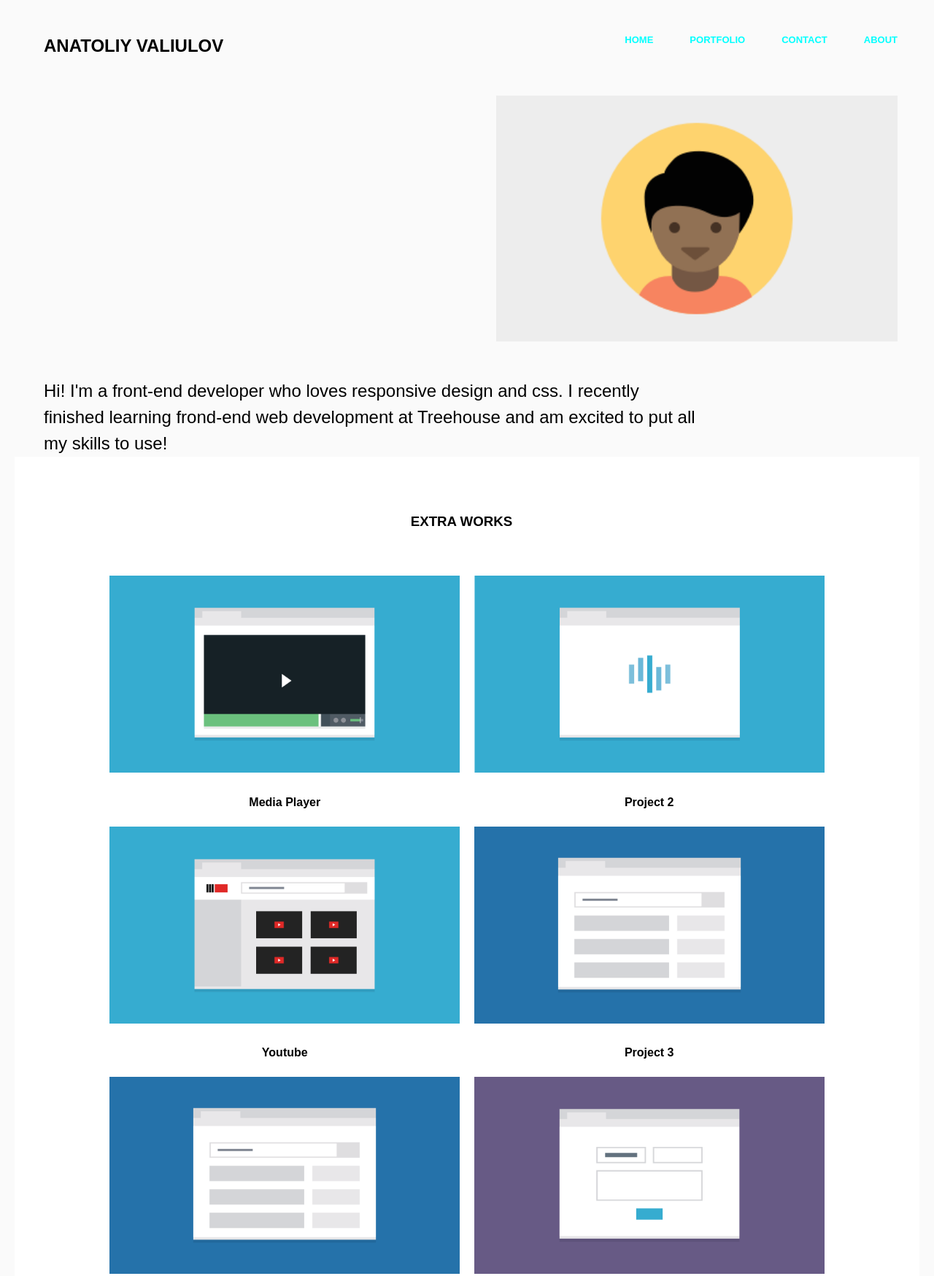
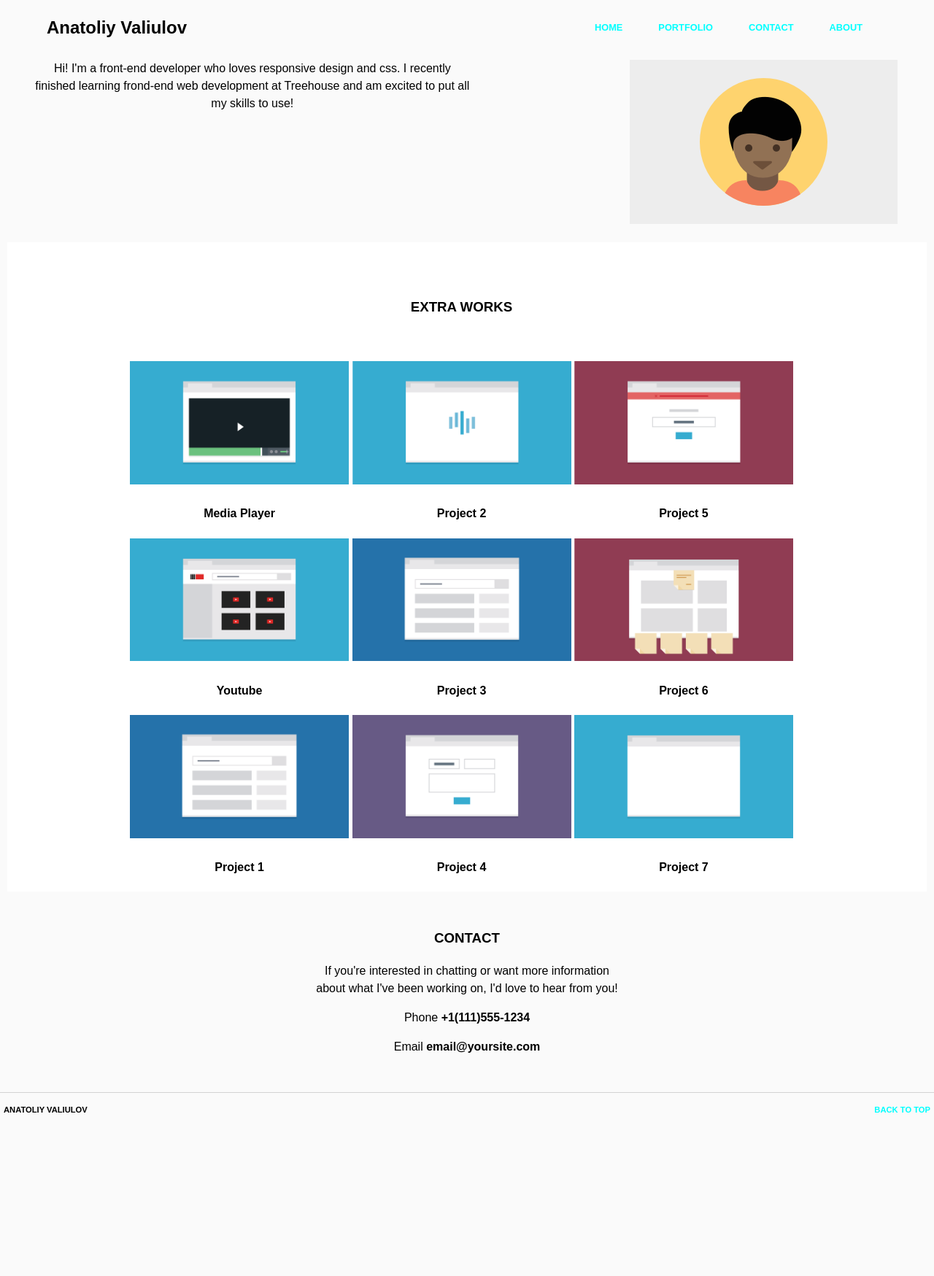
Before and after one commit to avaliulov/Project-2, a plain HTML site: page portfolio.html in a window 1280 px wide. Shown: the top 1749 px of the page at 73% size. After the commit the page ends 1532 px from the top, so only its background shows below. Drawn offline with Linux system fonts and the light colour scheme.

Commit message:
Fixed "Media Q"

```diff
--- a/css/styles.css
+++ b/css/styles.css
@@ -1,59 +1,54 @@
-
 * {
 	box-sizing: border-box;
 }
 
 body {
+	width: 100%;
+	height: 100%;
 	background-color: #fafafa;
-    font: 1em/1.5 Arial,sans-serif;
+	font: 1em/1.5 Arial, sans-serif;
 	margin: 0 auto;
 }
 
-img {
-    margin-bottom: 20px;
-    max-width: 100%;
-}
-
-h3, li {
+h3,
+li {
 	text-transform: uppercase;
 }
 
+
 /******* NAVIGATION *******/
 
-.main-nav {
-    margin: 30px 0;
-    min-height: 30px;
-    padding: 10px;
+.wrapper {
+	width: 90%;
+	margin: 0 auto;
 	text-align: center;
-    width: 100%;
 }
 
-.nav {
-    display: flex;
-    font-weight: 700;
-    justify-content: space-around;
-    list-style-type: none;
+.main-nav li {
+	background-color: white;
+	border-bottom: 5px solid #fafafa;
+	margin: 0 auto;
+}
+
+nav ul {
 	margin: 0 auto;
 	padding: 0;
+	list-style-type: none;
 }
 
-.nav .name {
-    display: block;
-    font-size: 1.5em;
-    margin-left: 40px;
-    margin-right: auto;
+nav a {
+	margin-bottom: 0;
+	padding: 5px 0;
+	text-decoration: none;
+	font-weight: bold;
 }
 
-.nav li {
-    font-size: 13px;
-    padding: 5px 40px 10px 10px;
-}
 
 /******* MAIN CONTENT *******/
 
 .main {
 	background-color: #fff;
-    margin: 0 20px;
+	margin: 25px auto;
 	padding-right: 15px;
 	padding-top: 15px;
 	text-align: center;
@@ -66,31 +61,33 @@ h3, li {
 .main img,
 .main p {
 	margin: 0 auto;
-    max-width: 1600px;
-    width: 480px;
+	width: 280px;
 }
 
 .content-first,
 .content-second {
-    display: inline-block;
 	margin: 0 auto;
 	padding: 0 0 50px 15px;
 }
 
+
 /******* HEADER *******/
 
+header {
+	text-align: center;
+}
+
 .profile-image {
-    float: right;
-    margin: 0 50px 50px 0;
-    width: 550px;
+	max-width: 90%;
+	margin: 10px auto;
+	padding: 0;
 }
 
 .about-me {
-    float: left;
-    font-size: 1.5em;
-    margin: 0 0 0 60px;
-    width: 900px;
+	font-size: 1em;
+	margin: 0 auto;
 }
+
 
 /******* FOOTER *******/
 
@@ -99,35 +96,29 @@ h3, li {
 }
 
 .contact {
-    margin-bottom: 50px;
-    margin-top: 50px;
+	margin: 50px 0;
+	padding: 0 20px;
 }
 
-.footer-nav {
-    border-top: 1px solid lightgrey;
+.footer-nav ul {
+	width: 100%;
 	display: flex;
-    font-size: 10px;
+	font-size: 0.7em;
 	font-weight: bold;
-    justify-content: space-around;
-    list-style-type: none;
-    margin: 70px 0 0 70px;
-    padding: 20px 0;
-    width: 92%;
-}
-
-.footer-nav li {
-    font-size: 13px;
-    margin-left: 50px;
+	margin-bottom: 15px;
+	margin: 0 auto;
+	padding: 0 5px;
 }
 
 .footer-nav .name {
-    display: block;
-    font-size: 13px;
-    font-weight: bold;
-    margin-left: 0;
 	margin-right: auto;
-    text-transform: none;
 }
+
+.t-border {
+	border-top: 1px solid lightgrey;
+	padding-top: 15px;
+}
+
 
 /******* LINKS *******/
 
@@ -144,6 +135,7 @@ a:active {
 	color: antiquewhite;
 }
 
+
 /******* PAGE ABOUT *******/
 
 .profile-photo {
@@ -151,6 +143,7 @@ a:active {
 	display: block;
 	margin: 0 auto 30px;
 	max-width: 350px;
+	margin-top: 40px;
 }
 
 .about-p {
@@ -163,6 +156,7 @@ a:active {
 	transition: all 0.5s ease 0s;
 }
 
+
 /******* CLEARFIX *******/
 
 .clearfix::after {
@@ -171,100 +165,76 @@ a:active {
 	display: block;
 }
 
-/******* MEDIA Q *******/
 
-@media (max-width: 1024px) {
+/********* MEDIA Q ***************/
 
+@media only screen and (min-width: 768px) {
+	.main-nav {
+		display: flex;
+		margin: 0 auto;
+		margin-bottom: 30px;
+		width: 50%;
+	}
+	nav a {
+		background-color: #fafafa;
+		font-weight: bold;
+	}
+	.profile-image {
+		float: right;
+		margin: 0 auto;
+		padding-right: 10px;
+	}
+	.about-me {
+		float: left;
+		width: 47%;
+		margin-left: 10px;
+	}
+	.content-first,
+	.content-second {
+		display: inline-block;
+		margin: 0 auto;
+		max-width: 450px;
+		padding: 0;
+	}
 	.main img,
 	.main p {
-        max-width: 1024px;
-        width: 290px;
-    }
-    .profile-image {
-        width: 300px;
-    }
-    .about-me {
-        font-size: 1.4em;
-        margin-left: 40px;
-        width: 550px;
-    }
-    .nav .name {
-        margin-left: 30px;
-    }
-    .nav li {
-        font-size: 0.7em;
-        padding: 10px 40px 0 0;
-    }
-    .footer-nav {
-        margin-left: 40px;
-        width: 92%;
+		width: 330px;
+		height: 100%;
 	}
 }
 
-@media (max-width: 768px) {
-
-    .nav {
-        display: block;
-        margin-left: 40px;
+@media (min-width: 1024px) {
+	.main-nav {
+		font-size: 1em;
+		margin-right: 0px;
+		padding-left: 160px
 	}
-    .nav .name {
-        font-size: 1em;
-        margin-bottom: 10px;
+	.main-nav li {
+		float: right;
+		margin-left: 15px;
+		margin-top: 28px;
+		font-size: 0.8em;
 	}
-    .nav li {
-        display: inline;
+	.name {
+		float: left;
+		position: relative;
+	}
+	.about-me {
+		margin-left: 45px;
+	}
+	.profile-image {
+		margin-right: 50px;
+		padding: 0;
 	}
 	.main {
-        margin: 0 auto;
+		margin: 25px 10px;
 	}
-    .profile-image {
-        margin-right: 20px;
-    }
-    .about-me {
-        font-size: 0.9em;
-        width: 350px;
+	.content-first,
+	.content-second {
+		display: inline-block;
 	}
 	.main img,
 	.main p {
-        max-width: 768px;
-        width: 330px;
-    }
-    .footer-nav li,
-    .footer-nav .name {
-        font-size: 10px;
-        margin-left: 15px;
+		width: 300px;
 	}
 }
-@media (max-width: 320px) {
-
-    .nav li {
-        display: block;
-    }
-    .nav .name {
-        font-size: 10px;
-        margin-right: 35px;
-    }
-    .profile-image {
-        margin: 0 30px;
-        width: 200px;
-    }
-    .about-me {
-        font-size: 10px;
-        margin-bottom: 25px;
-        margin-top: 15px;
-        text-align: center;
-        width: 220px;
-    }
-    .main img,
-    .main p {
-        margin: 0 auto;
-        width: 250px;
-    }
-    .footer-nav {
-        width: 70%;
-    }
-    .footer-nav
-    .name {
-        font-size: 5px;
-    }
-}
--- a/portfolio.html
+++ b/portfolio.html
@@ -1,27 +1,36 @@
 <!DOCTYPE html>
 <html lang="en">
+
 <head>
 	<meta charset="UTF-8">
-	<title>Document</title>
+	<title>Portfolio</title>
 	<link rel="stylesheet" href="css/normalize.css">
 	<link rel="stylesheet" href="css/styles.css">
 	<meta name="viewport" content="width-device-width">
 </head>
+
 <body>
-	<div class="main-nav">
-		<ul class="nav">
-			<li class="name">Anatoliy Valiulov</li>
-			<li><a href="index.html">Home</a></li>
-			<li><a href="portfolio.html">Portfolio</a></li>
-			<li><a href="#">Contact</a></li>
-			<li><a href="about.html">About</a></li>
-		</ul>
+	<div class="nav">
+		<div class="wrapper clearfix">
+			<h2 class="name" id="top">Anatoliy Valiulov</h2>
+			<nav>
+				<ul class="main-nav">
+					<li>
+						<a href="index.html">Home</a></li>
+					<li>
+						<a href="portfolio.html">Portfolio</a></li>
+					<li>
+						<a href="#">Contact</a></li>
+					<li>
+						<a href="about.html">About</a></li>
+				</ul>
+			</nav>
+		</div>
 	</div>
 	<header class="clearfix">
 		<div>
 			<img class="profile-image clearfix" src="images/responsive-layout-profile.png" alt="">
-			<p class="about-me">Hi! I'm a front-end developer who loves responsive
-			design and css. I recently finished learning frond-end web development at Treehouse and am excited to put all my skills to use!
+			<p class="about-me">Hi! I'm a front-end developer who loves responsive design and css. I recently finished learning frond-end web development at Treehouse and am excited to put all my skills to use!
 			</p>
 		</div>
 	</header>
@@ -51,23 +60,24 @@
 			<img src="images/portfolio-15.png" alt="">
 			<h4>Project 7</h4>
 		</div>
-		</main>
+	</main>
 	<footer class="main-footer clearfix">
 		<div class="contact">
 			<h3 id=#>Contact</h3>
-			<p class="text-content">If you're interested in chatting or want more information<br> about what I've been working on, I'd love to hear from you!</p>
+			<p class="text-content">If you're interested in chatting or want more information
+				<br> about what I've been working on, I'd love to hear from you!</p>
 			<p>Phone <strong>+1(111)555-1234</strong></p>
 			<p>Email <strong>email@yoursite.com</strong></p>
 		</div>
-		<div>
-			<ul class="footer-nav">
-				<li class="name">Anatoliy Valiulov</li>
-				<li><a href="index.html">Home</a></li>
-				<li><a href="portfolio.html">Portfolio</a></li>
-				<li><a href="#">Contact</a></li>
-				<li><a href="about.html"></a>About</li>
-			</ul>
+		<div class="footer-nav t-border">
+			<nav>
+				<ul>
+					<li class="name">Anatoliy Valiulov</li>
+					<li><a href="#top">Back To Top</a></li>
+				</ul>
+			</nav>
 		</div>
 	</footer>
 </body>
+
 </html>
```
Also changed, not shown: about.html (+27 -17 lines), index.html (+34 -20 lines). Lines whose indentation alone changed are shown as unchanged.
